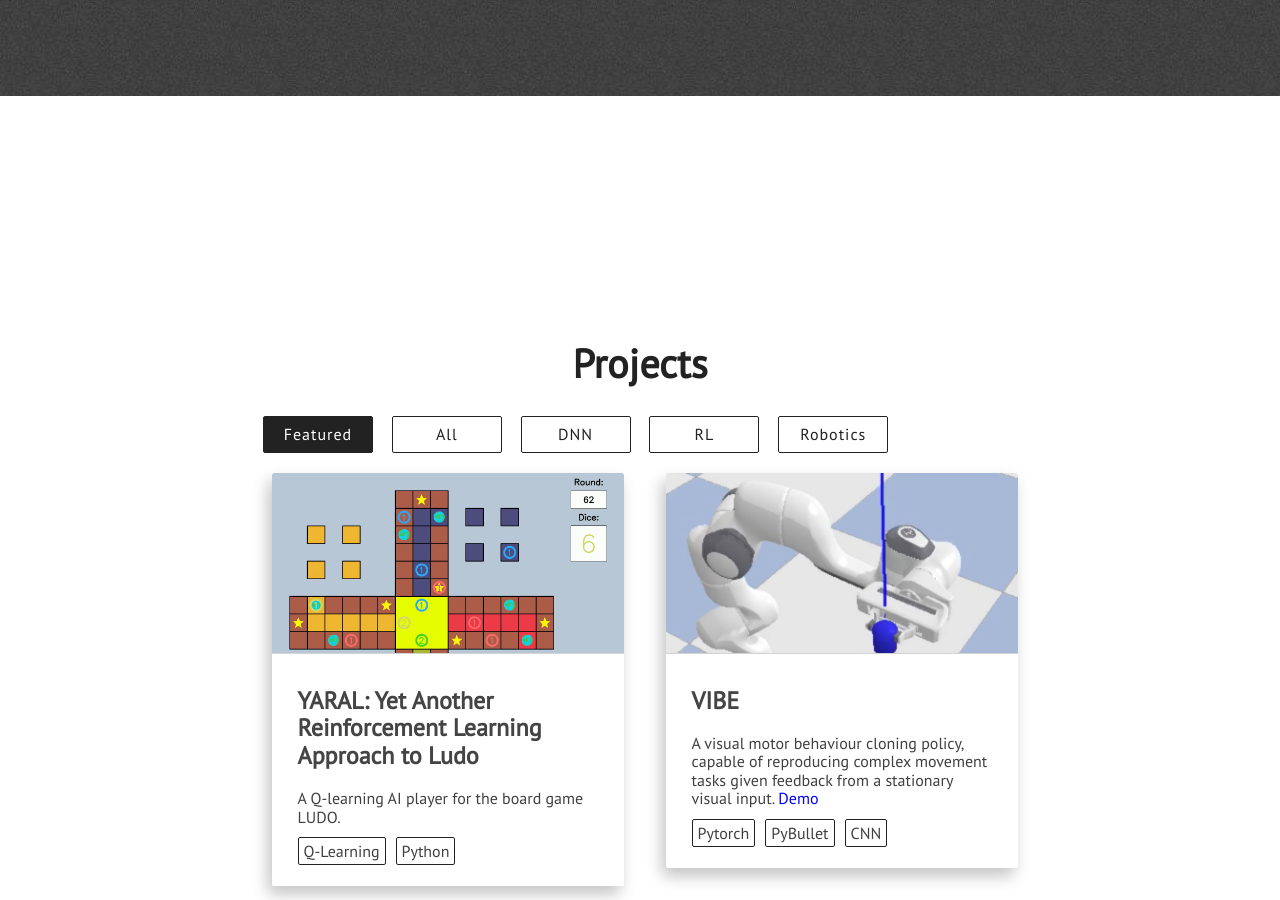
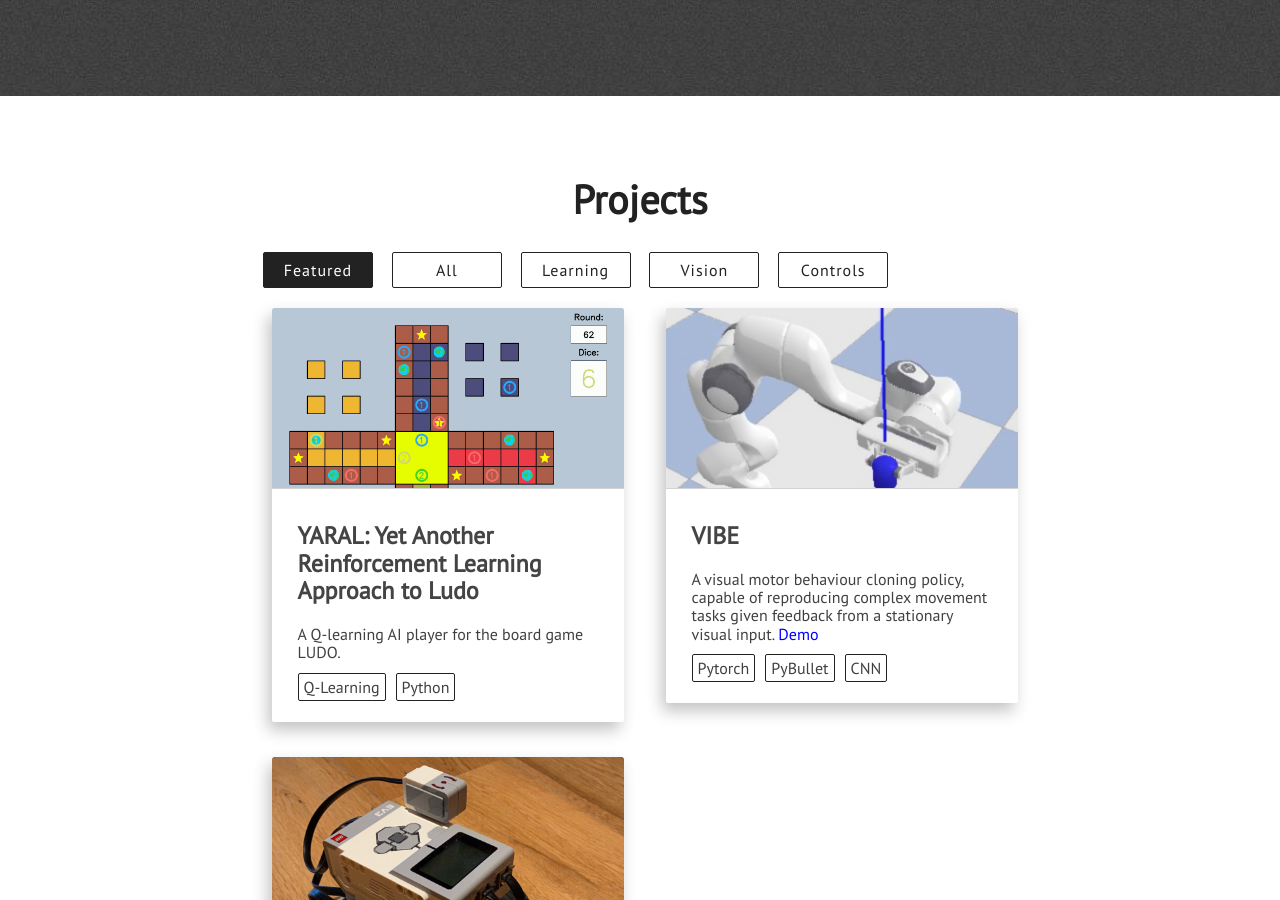
Before and after one commit to NDurocher/NDurocher.github.io, a Jekyll site: the page built from index.html, in a window 1280 px wide and 900 px high, scrolled down 2804 px. Built offline with Jekyll 4.4.1, drawn with Linux system fonts in a browser that asks for light colours; nearby versions of some CDN libraries; some of the changed text lies outside the part shown.

Commit message:
Updated project Catagories

```diff
--- a/_includes/projects.html
+++ b/_includes/projects.html
@@ -7,9 +7,9 @@
 
                     <a id="featured" class="semi-transparent-button with-border white-button" onclick="selected('featured')">Featured</a>
                     <a id="all" class="semi-transparent-button with-border white-button" onclick="selected('all')">All</a>
-                    <a id="dnn" class="semi-transparent-button with-border white-button" onclick="selected('DNN')">DNN</a>
-                    <a id="rl" class="semi-transparent-button with-border white-button" onclick="selected('RL')">RL</a>
-                    <a id="robotics" class="semi-transparent-button with-border white-button" onclick="selected('robotics')">Robotics</a>
+                    <a id="ML" class="semi-transparent-button with-border white-button" onclick="selected('DNN')">Learning</a>
+                    <a id="CV" class="semi-transparent-button with-border white-button" onclick="selected('RL')">Vision</a>
+                    <a id="Crtl" class="semi-transparent-button with-border white-button" onclick="selected('robotics')">Controls</a>
                     <!-- <a id="diy" class="semi-transparent-button with-border white-button" onclick="selected('diy')">DIY</a> -->
 
                 </div>
--- a/assets/js/projects.js
+++ b/assets/js/projects.js
@@ -17,7 +17,7 @@
             demo: false,
             technologies: ['Q-Learning', 'Python'],
             description: "A Q-learning AI player for the board game LUDO.",
-            categories: ['featured', 'RL']
+            categories: ['featured', 'ML']
         },
         {
             image: 'assets/images/VIBE.png',
@@ -26,7 +26,7 @@
             demo: 'https://youtu.be/hCbHA0Wp3V4',
             technologies: ['Pytorch', 'PyBullet', 'CNN'],
             description: "A visual motor behaviour cloning policy, capable of reproducing complex movement tasks given feedback from a stationary visual input.",
-            categories: ['featured', 'DNN', 'robotics']
+            categories: ['featured', 'ML', 'CV', ]
         },
         {
             image: 'assets/images/Sokobot.jpeg',
@@ -35,7 +35,7 @@
             demo: 'https://youtu.be/Tbv2cbrF87Y',
             technologies: ['Informed Search', 'Python', 'PID'],
             description: "A Sokoban puzzle robot and solver, using behaviour based design and informed search techniques.",
-            categories: ['robotics']
+            categories: ['featured', 'Ctrl']
         },
         {
             image: 'assets/images/Auto_MPC.png',
@@ -44,7 +44,7 @@
             demo: 'https://youtu.be/Tbv2cbrF87Y',
             technologies: ['MPC', 'MATLAB'],
             description: "A time-horizon MPC controller for an autonomous car in MATLAB.",
-            categories: ['robotics']
+            categories: ['Ctrl']
         },
         {
             image: 'assets/images/Parrot Mini Drone.png',
@@ -53,7 +53,7 @@
             demo: 'https://www.youtube.com/watch?v=elezoPG-3co&feature=youtu.be',
             technologies: ['FF Control', 'Computer Vision', 'MATLAB'],
             description: "A real-time image-based feedforward controller on a quadcopter.",
-            categories: ['robotics']
+            categories: ['CV', 'Ctrl']
         },
         {
             image: 'assets/images/Which_podcaster.png',
@@ -62,7 +62,7 @@
             demo: false,
             technologies: ['ResNet', 'LSTM', 'Pytorch'],
             description: "A neural network model to determine which host of a Danish Podcast is speaking.",
-            categories: ['DNN']
+            categories: ['ML']
         },
     ]
 
```
